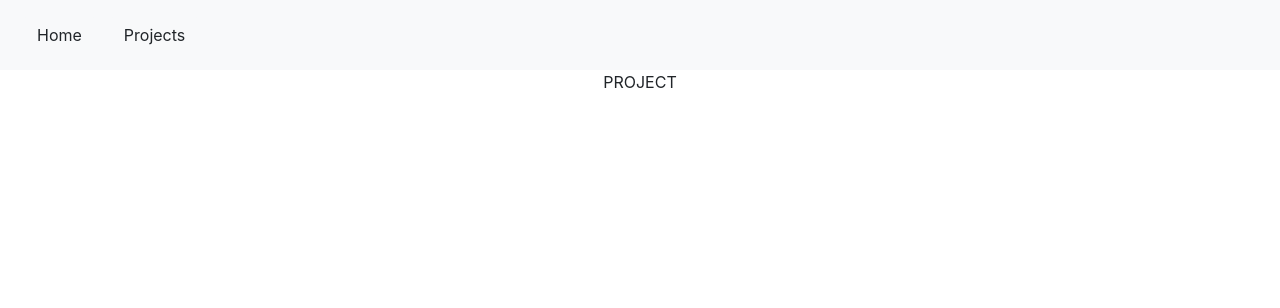
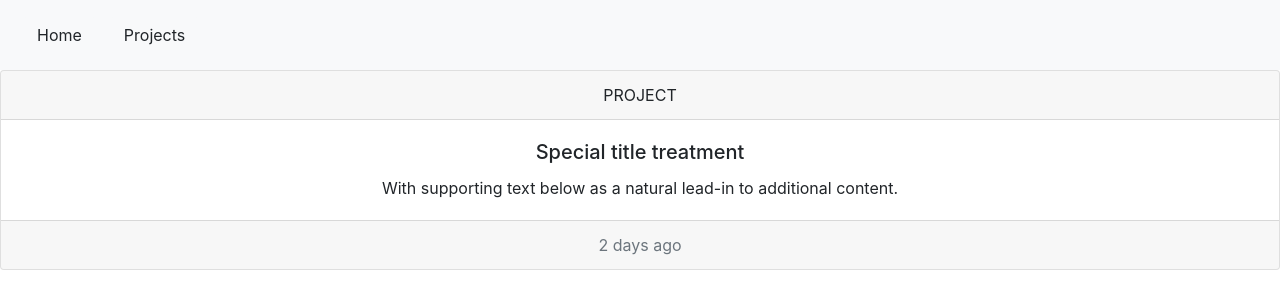
Before and after one commit to LolaEnBeta/ProjectApp, a React (Create React App) app in the folder project-app/: page /project in a window 1280 px wide. Shown: the top 308 px of the page. Built offline with nearby package versions, Linux system fonts and the light colour scheme.

Commit message:
Add style with Bootstrap to ProjectPage

```diff
--- a/project-app/src/routers/ProjectPage.js
+++ b/project-app/src/routers/ProjectPage.js
@@ -7,8 +7,19 @@
 
     render() {
         return(
-            <div>
-                PROJECT
+            <div class="card text-center">
+                <div class="card-header">
+                    PROJECT
+                </div>
+
+                <div class="card-body">
+                    <h5 class="card-title">Special title treatment</h5>
+                    <p class="card-text">With supporting text below as a natural lead-in to additional content.</p>
+                </div>
+
+                <div class="card-footer text-muted">
+                    2 days ago
+                </div>
             </div>
         );
     }
```
